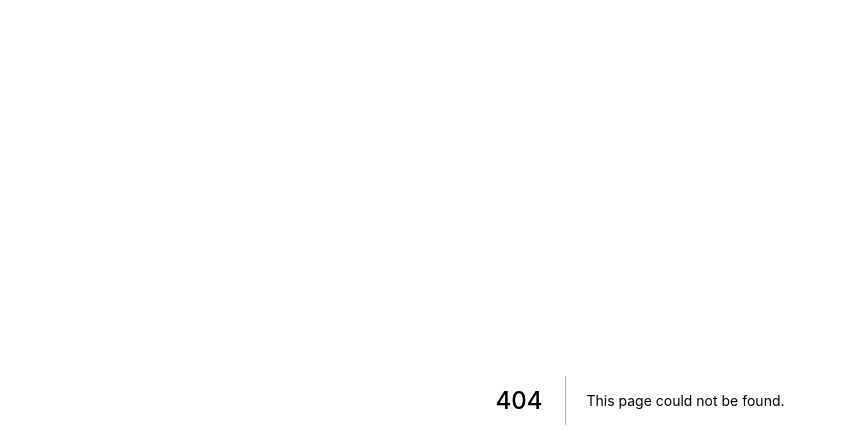
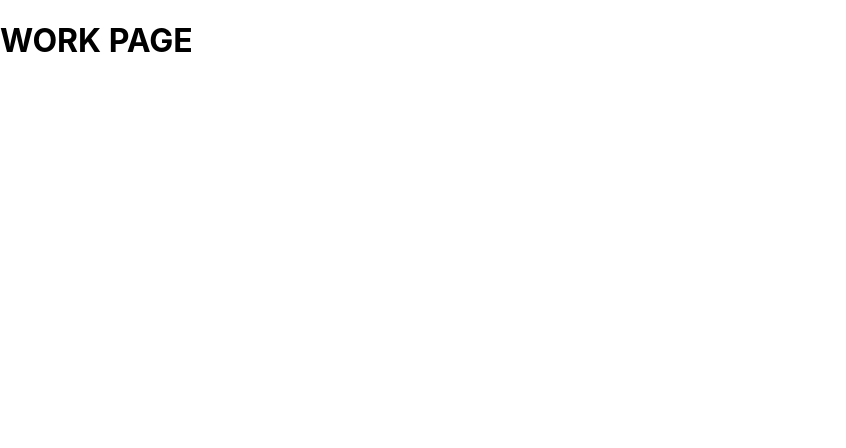
Before and after one commit to Shaukat456/Blog-ft-Typescript, a Next.js app: page /Work in a window 1280 px wide. Before the commit this address had no page. Shown: the top 448 px of the page, without its empty margins (0-846 px from the left). Built offline with nearby package versions, Linux system fonts and the light colour scheme.

Commit message:
Next+ts + tailwind

```diff
--- a/package.json
+++ b/package.json
@@ -19,6 +19,7 @@
     "@types/react-dom": "18.0.6",
     "eslint": "8.24.0",
     "eslint-config-next": "12.3.1",
+    "tailwindcss": "^3.1.8",
     "typescript": "4.8.3"
   }
 }
--- /dev/null
+++ b/pages/Work.tsx
@@ -0,0 +1,11 @@
+import { NextPage } from "next";
+
+const Work :NextPage =()=>{
+    return (
+        <>
+        <h1>WORK PAGE</h1>
+        </>
+    )
+}
+
+export default  Work
--- /dev/null
+++ b/postcss.config.js
@@ -0,0 +1,6 @@
+module.exports = {
+  plugins: {
+    tailwindcss: {},
+    autoprefixer: {},
+  },
+}
--- /dev/null
+++ b/tailwind.config.js
@@ -0,0 +1,11 @@
+/** @type {import('tailwindcss').Config} */
+module.exports = {
+  content: [
+    "./pages/**/*.{js,ts,jsx,tsx}",
+    "./components/**/*.{js,ts,jsx,tsx}",
+  ],
+  theme: {
+    extend: {},
+  },
+  plugins: [],
+}
```
Also changed, not shown: .eslintrc.json, 2 other files (tests, documents, lock files or other folders).
